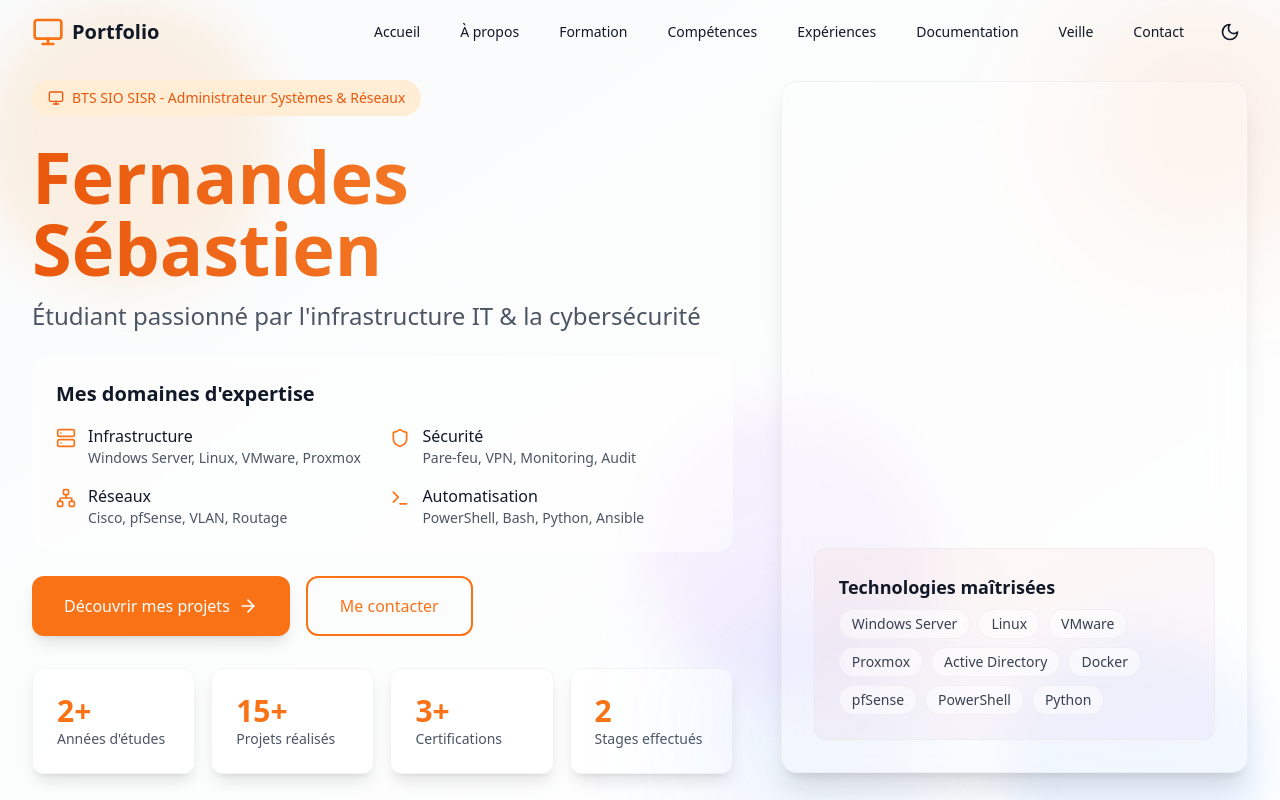
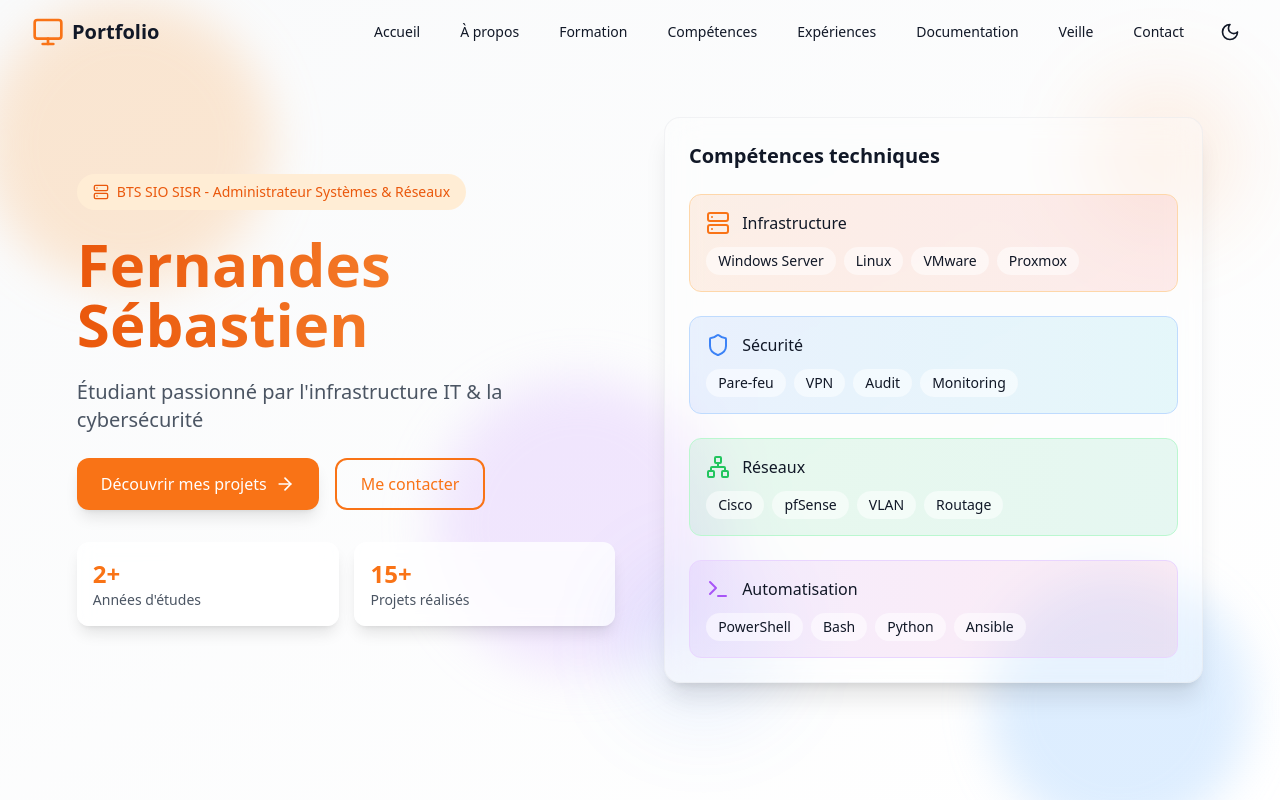
Before and after one commit to CapitaineRick/Portfolio, a React (Vite) app: page / in a window 1280 px wide. Shown: the top 800 px of the page. Built offline with nearby package versions, Linux system fonts and the light colour scheme.

Commit message:
Redesign Hero right section

```diff
--- a/src/components/sections/Hero.tsx
+++ b/src/components/sections/Hero.tsx
@@ -1,9 +1,8 @@
 import React, { useEffect, useRef } from 'react';
-import { Server, ArrowRight, Terminal, Shield, Database, Code, Monitor, Network } from 'lucide-react';
+import { Server, ArrowRight, Terminal, Shield, Database, Network } from 'lucide-react';
 
 const Hero: React.FC = () => {
   const heroRef = useRef<HTMLDivElement>(null);
-  const iconRefs = useRef<(HTMLDivElement | null)[]>([]);
 
   useEffect(() => {
     const observer = new IntersectionObserver(
@@ -11,15 +10,6 @@ const Hero: React.FC = () => {
         if (entry.isIntersecting) {
           entry.target.classList.add('opacity-100', 'translate-y-0');
           entry.target.classList.remove('opacity-0', 'translate-y-10');
-
-          iconRefs.current.forEach((icon, index) => {
-            if (icon) {
-              setTimeout(() => {
-                icon.classList.add('opacity-100', 'scale-100', 'translate-y-0');
-                icon.classList.remove('opacity-0', 'scale-95', 'translate-y-10');
-              }, index * 150);
-            }
-          });
         }
       },
       { threshold: 0.1 }
@@ -53,13 +43,13 @@ const Hero: React.FC = () => {
   return (
     <section
       id="home"
-      className="min-h-screen relative overflow-hidden bg-gradient-to-br from-gray-50 to-white dark:from-gray-900 dark:to-gray-800"
+      className="min-h-screen flex items-center relative overflow-hidden bg-gradient-to-br from-gray-50 to-white dark:from-gray-900 dark:to-gray-800"
     >
       {/* Animated background elements */}
       <div className="absolute inset-0 overflow-hidden">
-        <div className="absolute top-0 -left-4 w-72 h-72 bg-orange-200/30 dark:bg-orange-500/10 rounded-full mix-blend-multiply filter blur-xl animate-blob" />
-        <div className="absolute -bottom-8 -right-4 w-72 h-72 bg-blue-200/30 dark:bg-blue-500/10 rounded-full mix-blend-multiply filter blur-xl animate-blob animation-delay-2000" />
-        <div className="absolute top-1/2 left-1/2 w-72 h-72 bg-purple-200/30 dark:bg-purple-500/10 rounded-full mix-blend-multiply filter blur-xl animate-blob animation-delay-4000" />
+        <div className="absolute top-0 -left-4 w-72 h-72 bg-orange-300/30 dark:bg-orange-500/10 rounded-full mix-blend-multiply filter blur-xl animate-blob" />
+        <div className="absolute -bottom-8 right-0 w-72 h-72 bg-blue-300/30 dark:bg-blue-500/10 rounded-full mix-blend-multiply filter blur-xl animate-blob animation-delay-2000" />
+        <div className="absolute top-1/2 left-1/3 w-72 h-72 bg-purple-300/30 dark:bg-purple-500/10 rounded-full mix-blend-multiply filter blur-xl animate-blob animation-delay-4000" />
       </div>
 
       <div className="max-w-7xl mx-auto px-4 sm:px-6 lg:px-8 py-20 relative">
@@ -67,196 +57,130 @@ const Hero: React.FC = () => {
           ref={heroRef}
           className="flex flex-col lg:flex-row items-center gap-12 transition-all duration-1000 opacity-0 translate-y-10"
         >
-          <div className="lg:w-3/5 space-y-8">
-            <div className="space-y-6 text-center lg:text-left">
+          {/* Left Column */}
+          <div className="lg:w-1/2 space-y-8">
+            <div className="space-y-6">
               <div className="inline-flex items-center gap-2 px-4 py-2 rounded-full bg-orange-100 dark:bg-orange-900/30 text-orange-600 dark:text-orange-400 text-sm font-medium">
-                <Monitor className="w-4 h-4" />
+                <Server className="w-4 h-4" />
                 BTS SIO SISR - Administrateur Systèmes & Réseaux
               </div>
 
-              <div>
-                <h1 className="text-5xl md:text-6xl lg:text-7xl font-bold mb-4 bg-clip-text text-transparent bg-gradient-to-r from-orange-600 to-orange-400">
-                  Fernandes Sébastien
-                </h1>
-                <p className="text-xl md:text-2xl text-gray-600 dark:text-gray-300">
-                  Étudiant passionné par l'infrastructure IT & la cybersécurité
-                </p>
-              </div>
+              <h1 className="text-5xl md:text-6xl font-bold mb-4 bg-clip-text text-transparent bg-gradient-to-r from-orange-600 to-orange-400">
+                Fernandes Sébastien
+              </h1>
 
-              <div className="bg-white/50 dark:bg-gray-800/50 backdrop-blur-sm rounded-2xl p-6 space-y-4">
-                <h2 className="text-xl font-semibold text-gray-900 dark:text-white">
-                  Mes domaines d'expertise
-                </h2>
-                <div className="grid grid-cols-1 md:grid-cols-2 gap-4 text-left">
-                  <div className="flex items-start gap-3">
-                    <Server className="w-5 h-5 text-orange-500 mt-1" />
-                    <div>
-                      <h3 className="font-medium">Infrastructure</h3>
-                      <p className="text-sm text-gray-600 dark:text-gray-400">
-                        Windows Server, Linux, VMware, Proxmox
-                      </p>
-                    </div>
-                  </div>
-                  <div className="flex items-start gap-3">
-                    <Shield className="w-5 h-5 text-orange-500 mt-1" />
-                    <div>
-                      <h3 className="font-medium">Sécurité</h3>
-                      <p className="text-sm text-gray-600 dark:text-gray-400">
-                        Pare-feu, VPN, Monitoring, Audit
-                      </p>
-                    </div>
-                  </div>
-                  <div className="flex items-start gap-3">
-                    <Network className="w-5 h-5 text-orange-500 mt-1" />
-                    <div>
-                      <h3 className="font-medium">Réseaux</h3>
-                      <p className="text-sm text-gray-600 dark:text-gray-400">
-                        Cisco, pfSense, VLAN, Routage
-                      </p>
-                    </div>
-                  </div>
-                  <div className="flex items-start gap-3">
-                    <Terminal className="w-5 h-5 text-orange-500 mt-1" />
-                    <div>
-                      <h3 className="font-medium">Automatisation</h3>
-                      <p className="text-sm text-gray-600 dark:text-gray-400">
-                        PowerShell, Bash, Python, Ansible
-                      </p>
-                    </div>
-                  </div>
-                </div>
-              </div>
+              <p className="text-xl text-gray-600 dark:text-gray-300">
+                Étudiant passionné par l'infrastructure IT & la cybersécurité
+              </p>
 
-              <div className="flex flex-wrap gap-4 justify-center lg:justify-start">
+              <div className="flex flex-wrap gap-4">
                 <button
                   onClick={scrollToProjects}
-                  className="px-8 py-4 bg-orange-500 text-white rounded-xl
+                  className="px-6 py-3 bg-orange-500 text-white rounded-xl
                             hover:bg-orange-600 transform hover:scale-105
                             transition-all duration-300 shadow-lg hover:shadow-orange-500/25
-                            flex items-center gap-2 font-medium"
+                            flex items-center gap-2"
                 >
                   Découvrir mes projets
                   <ArrowRight className="w-5 h-5" />
                 </button>
                 <button
                   onClick={scrollToContact}
-                  className="px-8 py-4 border-2 border-orange-500 text-orange-500
+                  className="px-6 py-3 border-2 border-orange-500 text-orange-500
                             hover:bg-orange-50 dark:hover:bg-orange-900/10 rounded-xl
                             transform hover:scale-105 transition-all duration-300
-                            flex items-center gap-2 font-medium"
+                            flex items-center gap-2"
                 >
                   Me contacter
                 </button>
               </div>
             </div>
 
-            <div className="grid grid-cols-2 md:grid-cols-4 gap-4">
-              <div className="p-6 rounded-xl bg-white/80 dark:bg-gray-800/80 backdrop-blur shadow-lg border border-gray-100 dark:border-gray-700">
-                <div className="font-bold text-3xl text-orange-500">2+</div>
+            <div className="grid grid-cols-2 gap-4">
+              <div className="p-4 rounded-xl bg-white/80 dark:bg-gray-800/80 backdrop-blur shadow-lg">
+                <div className="font-bold text-2xl text-orange-500">2+</div>
                 <div className="text-sm text-gray-600 dark:text-gray-400">Années d'études</div>
               </div>
-              <div className="p-6 rounded-xl bg-white/80 dark:bg-gray-800/80 backdrop-blur shadow-lg border border-gray-100 dark:border-gray-700">
-                <div className="font-bold text-3xl text-orange-500">15+</div>
+              <div className="p-4 rounded-xl bg-white/80 dark:bg-gray-800/80 backdrop-blur shadow-lg">
+                <div className="font-bold text-2xl text-orange-500">15+</div>
                 <div className="text-sm text-gray-600 dark:text-gray-400">Projets réalisés</div>
-              </div>
-              <div className="p-6 rounded-xl bg-white/80 dark:bg-gray-800/80 backdrop-blur shadow-lg border border-gray-100 dark:border-gray-700">
-                <div className="font-bold text-3xl text-orange-500">3+</div>
-                <div className="text-sm text-gray-600 dark:text-gray-400">Certifications</div>
-              </div>
-              <div className="p-6 rounded-xl bg-white/80 dark:bg-gray-800/80 backdrop-blur shadow-lg border border-gray-100 dark:border-gray-700">
-                <div className="font-bold text-3xl text-orange-500">2</div>
-                <div className="text-sm text-gray-600 dark:text-gray-400">Stages effectués</div>
               </div>
             </div>
           </div>
 
-          <div className="lg:w-2/5 relative">
-            <div className="absolute -top-20 -right-20 w-64 h-64 bg-orange-500/10 rounded-full filter blur-3xl"></div>
-            <div className="absolute -bottom-20 -left-20 w-64 h-64 bg-blue-500/10 rounded-full filter blur-3xl"></div>
+          {/* Right Column */}
+          <div className="lg:w-1/2">
+            <div className="relative">
+              {/* Background decorative elements */}
+              <div className="absolute -top-10 -right-10 w-40 h-40 bg-orange-500/10 rounded-full filter blur-2xl"></div>
+              <div className="absolute -bottom-10 -left-10 w-40 h-40 bg-blue-500/10 rounded-full filter blur-2xl"></div>
 
-            <div className="relative bg-white/30 dark:bg-gray-800/30 backdrop-blur-lg rounded-2xl p-8 shadow-xl border border-gray-200/50 dark:border-gray-700/50">
-              <div className="grid grid-cols-2 gap-6">
-                {[
-                  {
-                    icon: Server,
-                    label: 'Infrastructure',
-                    gradient: 'from-orange-500 to-red-500',
-                    description: 'Administration système Windows & Linux'
-                  },
-                  {
-                    icon: Shield,
-                    label: 'Sécurité',
-                    gradient: 'from-blue-500 to-cyan-500',
-                    description: 'Protection et audit des systèmes'
-                  },
-                  {
-                    icon: Network,
-                    label: 'Réseaux',
-                    gradient: 'from-green-500 to-emerald-500',
-                    description: 'Configuration et maintenance'
-                  },
-                  {
-                    icon: Terminal,
-                    label: 'DevOps',
-                    gradient: 'from-purple-500 to-pink-500',
-                    description: 'Automatisation et scripts'
-                  }
-                ].map((item, index) => (
-                  <div
-                    key={index}
-                    ref={el => iconRefs.current[index] = el}
-                    className="relative group"
-                  >
-                    <div className={`
-                      w-full aspect-square rounded-2xl
-                      bg-gradient-to-br ${item.gradient}
-                      p-0.5 transition-all duration-300
-                      opacity-0 scale-95 translate-y-10
-                      group-hover:scale-105 cursor-pointer
-                    `}>
-                      <div className="w-full h-full rounded-2xl bg-white dark:bg-gray-800 p-6
-                                    flex flex-col items-center justify-center gap-4
-                                    border border-gray-100 dark:border-gray-700">
-                        <item.icon className="w-12 h-12 transition-transform duration-300
-                                            group-hover:scale-110 group-hover:rotate-6" />
-                        <div className="text-center">
-                          <div className="font-medium text-gray-900 dark:text-white mb-1">
-                            {item.label}
-                          </div>
-                          <p className="text-xs text-gray-600 dark:text-gray-400">
-                            {item.description}
-                          </p>
-                        </div>
-                      </div>
+              {/* Main content card */}
+              <div className="relative bg-white/30 dark:bg-gray-800/30 backdrop-blur-lg rounded-2xl p-6 shadow-xl border border-gray-200/50 dark:border-gray-700/50">
+                <h2 className="text-xl font-semibold mb-6 text-gray-900 dark:text-white">
+                  Compétences techniques
+                </h2>
+
+                <div className="space-y-6">
+                  {/* Infrastructure */}
+                  <div className="p-4 rounded-xl bg-gradient-to-r from-orange-500/10 to-red-500/10 border border-orange-200 dark:border-orange-800/30">
+                    <div className="flex items-center gap-3 mb-3">
+                      <Server className="w-6 h-6 text-orange-500" />
+                      <h3 className="font-medium text-gray-900 dark:text-white">Infrastructure</h3>
+                    </div>
+                    <div className="flex flex-wrap gap-2">
+                      {['Windows Server', 'Linux', 'VMware', 'Proxmox'].map((tech, i) => (
+                        <span key={i} className="px-3 py-1 text-sm bg-white/50 dark:bg-gray-700/50 rounded-full">
+                          {tech}
+                        </span>
+                      ))}
                     </div>
                   </div>
-                ))}
-              </div>
 
-              <div className="mt-8 p-6 bg-gradient-to-br from-orange-500/5 to-purple-500/5 rounded-xl border border-gray-200/50 dark:border-gray-700/50">
-                <h3 className="text-lg font-semibold mb-2 text-gray-900 dark:text-white">
-                  Technologies maîtrisées
-                </h3>
-                <div className="flex flex-wrap gap-2">
-                  {[
-                    'Windows Server',
-                    'Linux',
-                    'VMware',
-                    'Proxmox',
-                    'Active Directory',
-                    'Docker',
-                    'pfSense',
-                    'PowerShell',
-                    'Python'
-                  ].map((tech, index) => (
-                    <span
-                      key={index}
-                      className="px-3 py-1 text-sm bg-white/50 dark:bg-gray-700/50 rounded-full
-                                text-gray-700 dark:text-gray-300 border border-gray-200/50 dark:border-gray-600/50"
-                    >
-                      {tech}
-                    </span>
-                  ))}
+                  {/* Sécurité */}
+                  <div className="p-4 rounded-xl bg-gradient-to-r from-blue-500/10 to-cyan-500/10 border border-blue-200 dark:border-blue-800/30">
+                    <div className="flex items-center gap-3 mb-3">
+                      <Shield className="w-6 h-6 text-blue-500" />
+                      <h3 className="font-medium text-gray-900 dark:text-white">Sécurité</h3>
+                    </div>
+                    <div className="flex flex-wrap gap-2">
+                      {['Pare-feu', 'VPN', 'Audit', 'Monitoring'].map((tech, i) => (
+                        <span key={i} className="px-3 py-1 text-sm bg-white/50 dark:bg-gray-700/50 rounded-full">
+                          {tech}
+                        </span>
+                      ))}
+                    </div>
+                  </div>
+
+                  {/* Réseaux */}
+                  <div className="p-4 rounded-xl bg-gradient-to-r from-green-500/10 to-emerald-500/10 border border-green-200 dark:border-green-800/30">
+                    <div className="flex items-center gap-3 mb-3">
+                      <Network className="w-6 h-6 text-green-500" />
+                      <h3 className="font-medium text-gray-900 dark:text-white">Réseaux</h3>
+                    </div>
+                    <div className="flex flex-wrap gap-2">
+                      {['Cisco', 'pfSense', 'VLAN', 'Routage'].map((tech, i) => (
+                        <span key={i} className="px-3 py-1 text-sm bg-white/50 dark:bg-gray-700/50 rounded-full">
+                          {tech}
+                        </span>
+                      ))}
+                    </div>
+                  </div>
+
+                  {/* Automatisation */}
+                  <div className="p-4 rounded-xl bg-gradient-to-r from-purple-500/10 to-pink-500/10 border border-purple-200 dark:border-purple-800/30">
+                    <div className="flex items-center gap-3 mb-3">
+                      <Terminal className="w-6 h-6 text-purple-500" />
+                      <h3 className="font-medium text-gray-900 dark:text-white">Automatisation</h3>
+                    </div>
+                    <div className="flex flex-wrap gap-2">
+                      {['PowerShell', 'Bash', 'Python', 'Ansible'].map((tech, i) => (
+                        <span key={i} className="px-3 py-1 text-sm bg-white/50 dark:bg-gray-700/50 rounded-full">
+                          {tech}
+                        </span>
+                      ))}
+                    </div>
+                  </div>
                 </div>
               </div>
             </div>
```
